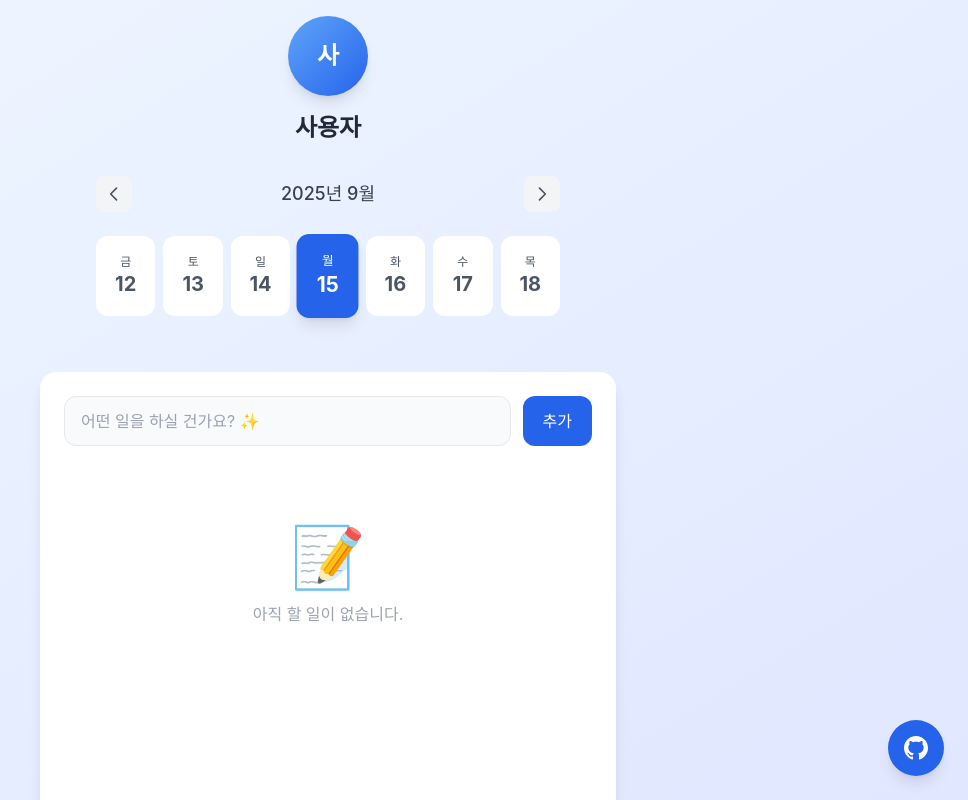
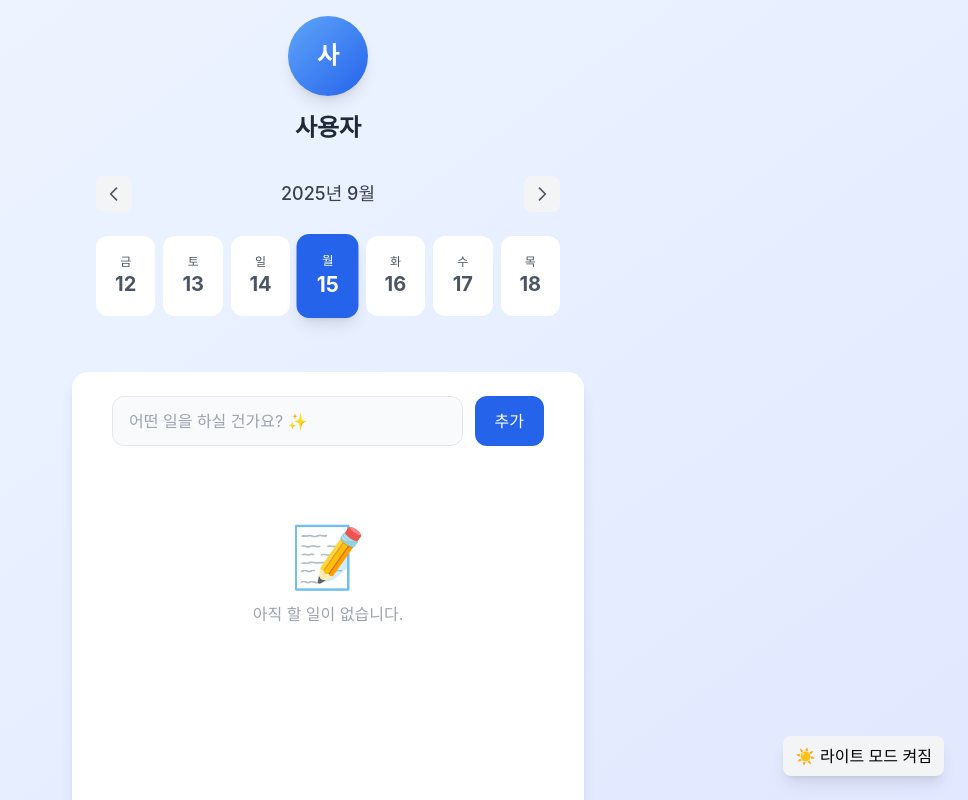
Before and after one commit to doyeonkim1997/react-ts-todolist, a React (Vite) app: page / in a window 1280 px wide. Shown: the top 800 px of the page, without its empty margins (312-1280 px from the left). Built offline with nearby package versions, Linux system fonts and the light colour scheme; a web font is replaced by a local one.

Commit message:
chore(ui): adjust todo container height with responsive fixed layout

```diff
--- a/src/App.tsx
+++ b/src/App.tsx
@@ -4,7 +4,6 @@ import { DateSlider } from "./components/DateSlider";
 import { TodoForm } from "./components/TodoForm";
 import { ProgressBar } from "./components/ProgressBar";
 import { TodoList } from "./components/TodoList";
-import { ContactFAB } from "./components/ContactFAB";
 import { DEFAULT_USER_PROFILE } from "./constants/user";
 import { useTodoStore } from "./store/todoStore";
 import DarkModeToggle from "./components/DarkModeToggled";
@@ -27,12 +26,12 @@ function App() {
 
   return (
     <div className={isDarkMode ? "dark" : ""}>
+      {/* 전체 배경. 배경은 항상 전체 화면을 채움*/}
       <div
         className="
         min-h-screen
         bg-gradient-to-br from-blue-50 to-indigo-100
         dark:from-gray-900 dark:to-gray-800
-        max-h-[70vh] sm:h-[600px] md:h-[500px]
         flex flex-col
       "
       >
@@ -52,11 +51,12 @@ function App() {
         <div className="flex-1 flex justify-center items-start">
           <div
             className="
-            w-full max-w-xl mx-4
+            w-full max-w-sm sm:max-w-md md:max-w-lg mx-auto px-4
             bg-white dark:bg-slate-800
             rounded-2xl shadow-lg overflow-hidden
             transition-colors duration-300
-             min-h-[350px] sm:min-h-[450px] md:min-h-[550px]
+            h-[420px] sm:h-[520px] md:h-[600px]
+            max-h-[70vh]
             flex flex-col
           "
           >
@@ -88,11 +88,9 @@ function App() {
             </div>
           </div>
         </div>
-
-        {/* 하단 고정 */}
-        <div className="w-full max-w-xl mx-auto px-4 py-3 flex gap-2 justify-end flex-shrink-0">
+        {/* 투두 박스 바로 아래 다크모드 토글*/}
+        <div className="w-full max-w-xl mx-auto px-4 mt-3 flex justify-end">
           <DarkModeToggle />
-          <ContactFAB />
         </div>
       </div>
     </div>
--- a/src/components/ContactFAB.tsx
+++ /dev/null
@@ -1,22 +0,0 @@
-export function ContactFAB() {
-  return (
-    <div className="fixed bottom-6 right-6 z-50">
-      <a
-        href="https://github.com/doyeonkim1997/"
-        target="_blank"
-        rel="noopener noreferrer"
-        className="hidden sm:flex group w-14 h-14 bg-blue-600 hover:bg-blue-700 rounded-full shadow-lg flex items-center justify-center text-white transition-all duration-300 transform hover:scale-105"
-        aria-label="GitHub으로 이동"
-      >
-        <svg className="w-6 h-6" fill="currentColor" viewBox="0 0 24 24">
-          <path d="M12 0c-6.626 0-12 5.373-12 12 0 5.302 3.438 9.8 8.207 11.387.599.111.793-.261.793-.577v-2.234c-3.338.726-4.033-1.416-4.033-1.416-.546-1.387-1.333-1.756-1.333-1.756-1.089-.745.083-.729.083-.729 1.205.084 1.839 1.237 1.839 1.237 1.07 1.834 2.807 1.304 3.492.997.107-.775.418-1.305.762-1.604-2.665-.305-5.467-1.334-5.467-5.931 0-1.311.469-2.381 1.236-3.221-.124-.303-.535-1.524.117-3.176 0 0 1.008-.322 3.301 1.23.957-.266 1.983-.399 3.003-.404 1.02.005 2.047.138 3.006.404 2.291-1.552 3.297-1.23 3.297-1.23.653 1.653.242 2.874.118 3.176.77.84 1.235 1.911 1.235 3.221 0 4.609-2.807 5.624-5.479 5.921.43.372.823 1.102.823 2.222v3.293c0 .319.192.694.801.576 4.765-1.589 8.199-6.086 8.199-11.386 0-6.627-5.373-12-12-12z" />
-        </svg>
-
-        {/* 호버시 라벨 */}
-        <span className="absolute bottom-16 right-0 bg-gray-800 text-white px-3 py-1 rounded-lg text-sm font-medium shadow-lg opacity-0 group-hover:opacity-100 transition-opacity duration-200 whitespace-nowrap">
-          GitHub
-        </span>
-      </a>
-    </div>
-  );
-}
--- a/src/components/DarkModeToggled.tsx
+++ b/src/components/DarkModeToggled.tsx
@@ -6,7 +6,10 @@ const DarkModeToggle = () => {
   return (
     <button
       onClick={toggleDarkMode}
-      className="mb-4 px-3 py-1 rounded bg-gray-100 dark:bg-gray-600 dark:text-gray-300 text-sm"
+      className="fixed bottom-6 right-6 px-3 py-2 rounded-lg shadow-lg
+                 bg-gray-100 dark:bg-gray-700 dark:text-gray-200
+                 hover:bg-gray-200 dark:hover:bg-gray-600
+                 transition-colors z-50"
     >
       {isDarkMode ? "🌙 다크 모드 켜짐" : "☀️ 라이트 모드 켜짐"}
     </button>
```
